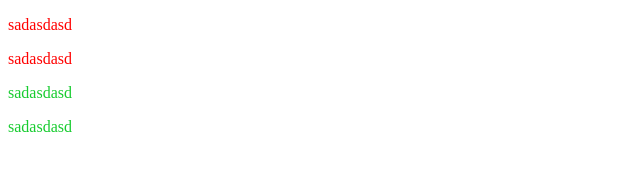
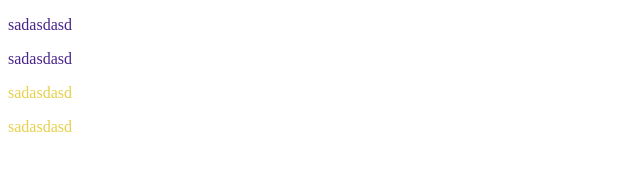
Before and after one commit to dmitryrubashko/home2_27_07july, a plain HTML site: page index.html in a window 1280 px wide. Shown: the whole page, without its empty margins (0-640 px from the left). Drawn offline with Linux system fonts and the light colour scheme.

Commit message:
first commvghgit

```diff
--- a/style.css
+++ b/style.css
@@ -1,7 +1,7 @@
 .red1 {
-    color: red;
+    color: rgb(72, 36, 139);
 }
 
 .green2 {
-    color: rgb(23, 204, 47);
+    color: rgb(231, 208, 75);
 }
```
